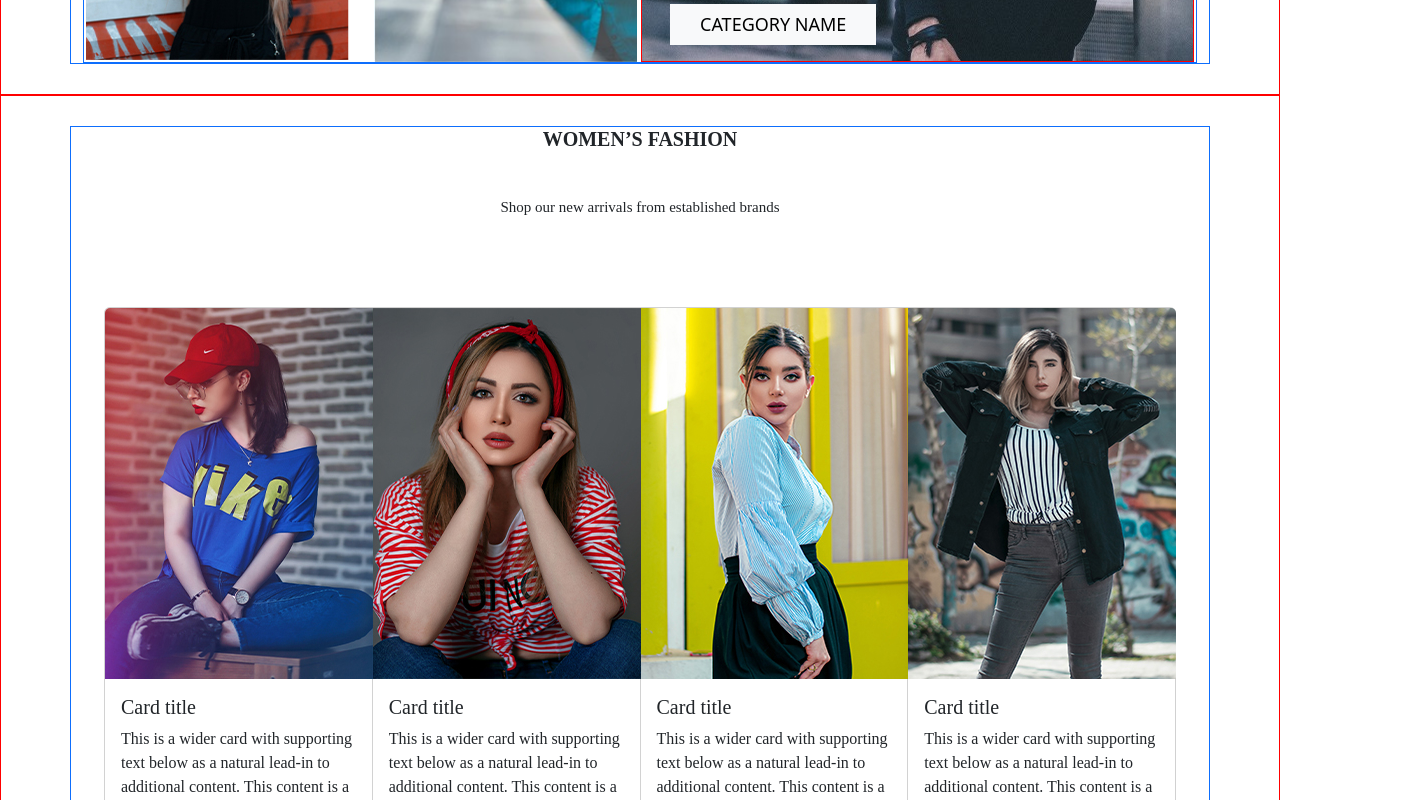
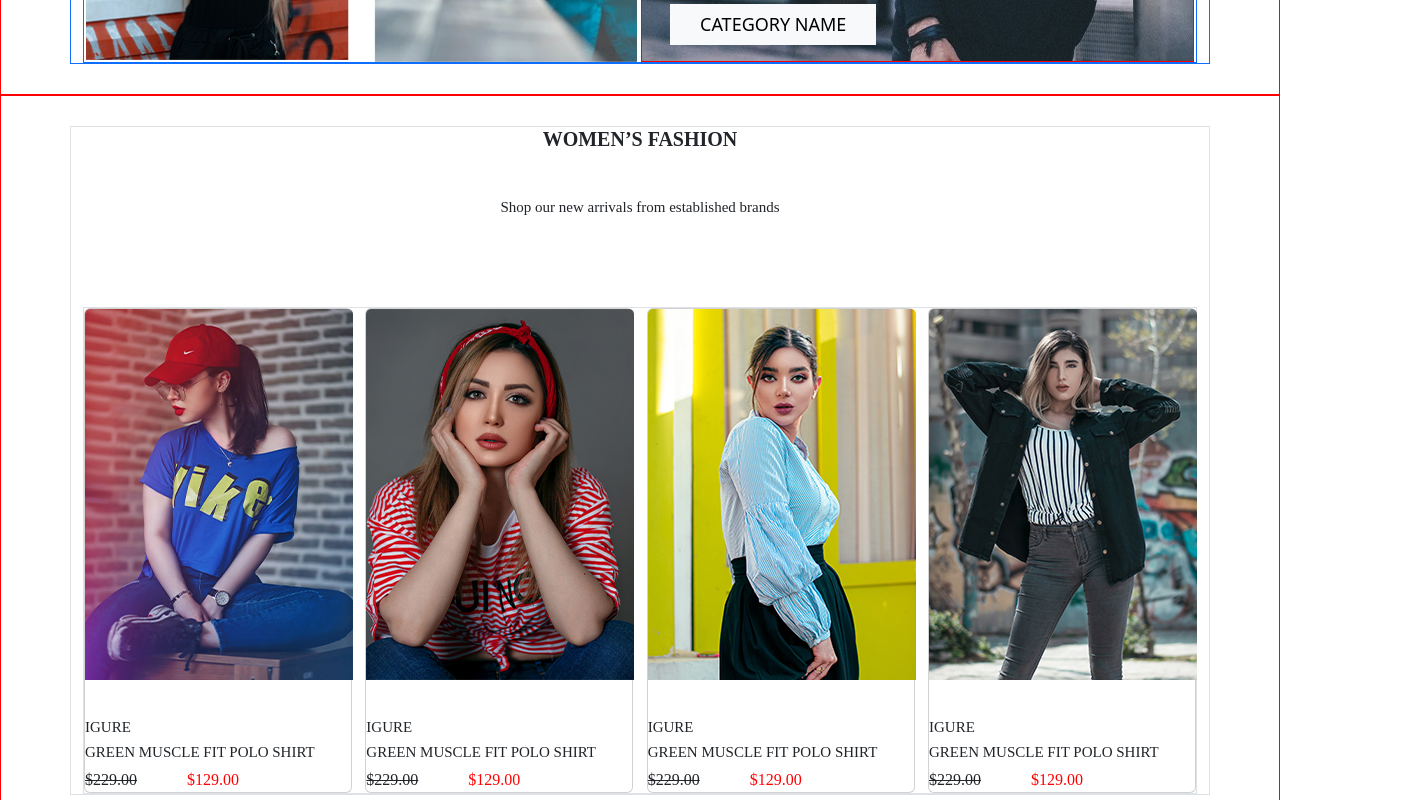
Before and after one commit to E-gap/ice-cream-polar-site, a React (Create React App) app: page / in a window 1280 px wide. Shown: the part 1380-2180 px from the top of the page, 1401 px wide, since content can reach past the window. Built offline with nearby package versions, Linux system fonts and the light colour scheme.

Commit message:
women section complete

```diff
--- a/src/components/MainSection/MainSection.jsx
+++ b/src/components/MainSection/MainSection.jsx
@@ -1,27 +1,53 @@
 import css from "./MainSection.module.css";
 import Container from "react-bootstrap/Container";
 import Button from "react-bootstrap/Button";
+import Row from "react-bootstrap/Row";
+import Col from "react-bootstrap/Col";
 
 const MainSection = () => {
   return (
     <section className={css.mainSection}>
-      <Container className="border border-primary">
-        <div className={css.mainInfo}>
-          <p className={css.text}>NEW TREND</p>
-          <p className={`${css.text} ${css.mainText}`}>COLLUSION</p>
-          <p className={`${css.text} ${css.lastText}`}>
-            An exclusive selection of this season's trends.
-          </p>
-          <Button variant="dark" className={`${css.button} ${css.firstButton}`}>
-            DISCOVER
-          </Button>
-          <Button variant="dark" className={css.button}>
-            SHOP NOW
-          </Button>
-        </div>
+      <Container
+        className="border border-primary h-100"
+        style={{ paddingTop: "426px" }}
+      >
+        <Row className="d-flex justify-content-end">
+          <Col xs="auto">
+            <p className={css.text}>NEW TREND</p>
+            <p className={`${css.text} ${css.mainText}`}>COLLUSION</p>
+            <p className={`${css.text} ${css.lastText}`}>
+              An exclusive selection of this season's trends.
+            </p>
+            <Button
+              variant="dark"
+              className={`${css.button} ${css.firstButton}`}
+            >
+              DISCOVER
+            </Button>
+            <Button variant="dark" className={css.button}>
+              SHOP NOW
+            </Button>
+          </Col>
+        </Row>
       </Container>
     </section>
   );
 };
 
 export default MainSection;
+
+{
+  /* <div className={css.mainInfo}>
+  <p className={css.text}>NEW TREND</p>
+  <p className={`${css.text} ${css.mainText}`}>COLLUSION</p>
+  <p className={`${css.text} ${css.lastText}`}>
+    An exclusive selection of this season's trends.
+  </p>
+  <Button variant="dark" className={`${css.button} ${css.firstButton}`}>
+    DISCOVER
+  </Button>
+  <Button variant="dark" className={css.button}>
+    SHOP NOW
+  </Button>
+</div>; */
+}
--- a/src/components/MainSection/MainSection.module.css
+++ b/src/components/MainSection/MainSection.module.css
@@ -3,8 +3,6 @@
   height: 745px;
   background-image: url("../../images/mainsection-bg.jpg");
   background-size: cover;
-  padding-left: 908px;
-  padding-top: 426px;
 }
 
 .text {
--- a/src/components/WomenSection/WomenSection.jsx
+++ b/src/components/WomenSection/WomenSection.jsx
@@ -18,77 +18,73 @@ import woman_4 from "../../images/woman_4.jpg";
 const WomanSection = () => {
   return (
     <section className={css.womenSection}>
-      <Container className="d-flex flex-column align-items-center border border-primary">
+      <Container className="d-flex flex-column align-items-center border">
         <h1 className={css.sectionHeadline}>WOMEN’S FASHION</h1>
         <p className={css.sectionInfo}>
           Shop our new arrivals from established brands
         </p>
-        <CardGroup>
+        <Row className="d-flex justify-content-between border w-100">
+          <Col xs="auto p-0">
             <Card style={{ width: "268px" }}>
               <Card.Img variant="top" src={woman_1} className={css.image} />
-            <Card.Body>
-              <Card.Title>Card title</Card.Title>
-              <Card.Text>
-                This is a wider card with supporting text below as a natural
-                lead-in to additional content. This content is a little bit
-                longer.
+              <Card.Body className="p-0">
+                <Card.Title className={css.cardTitle}>IGURE</Card.Title>
+                <Card.Text className={css.cardText}>
+                  GREEN MUSCLE FIT POLO SHIRT
                 </Card.Text>
-              <Card.Text>
-                This is a wider card with supporting text below as a natural
-                lead-in to additional content. This content is a little bit
-                longer.
+                <Card.Text className={css.cardPrice}>
+                  <span className={css.cardFormerPrice}>$229.00</span>
+                  <span className={css.cardActualPrice}>$129.00</span>
                 </Card.Text>
               </Card.Body>
             </Card>
+          </Col>
+          <Col xs="auto p-0">
             <Card style={{ width: "268px" }}>
               <Card.Img variant="top" src={woman_2} className={css.image} />
-            <Card.Body>
-              <Card.Title>Card title</Card.Title>
-              <Card.Text>
-                This is a wider card with supporting text below as a natural
-                lead-in to additional content. This content is a little bit
-                longer.
+              <Card.Body className="p-0">
+                <Card.Title className={css.cardTitle}>IGURE</Card.Title>
+                <Card.Text className={css.cardText}>
+                  GREEN MUSCLE FIT POLO SHIRT
                 </Card.Text>
-              <Card.Text>
-                This is a wider card with supporting text below as a natural
-                lead-in to additional content. This content is a little bit
-                longer.
+                <Card.Text className={css.cardPrice}>
+                  <span className={css.cardFormerPrice}>$229.00</span>
+                  <span className={css.cardActualPrice}>$129.00</span>
                 </Card.Text>
               </Card.Body>
             </Card>
+          </Col>
+          <Col xs="auto p-0">
             <Card style={{ width: "268px" }}>
               <Card.Img variant="top" src={woman_3} className={css.image} />
-            <Card.Body>
-              <Card.Title>Card title</Card.Title>
-              <Card.Text>
-                This is a wider card with supporting text below as a natural
-                lead-in to additional content. This content is a little bit
-                longer.
+              <Card.Body className="p-0">
+                <Card.Title className={css.cardTitle}>IGURE</Card.Title>
+                <Card.Text className={css.cardText}>
+                  GREEN MUSCLE FIT POLO SHIRT
                 </Card.Text>
-              <Card.Text>
-                This is a wider card with supporting text below as a natural
-                lead-in to additional content. This content is a little bit
-                longer.
+                <Card.Text className={css.cardPrice}>
+                  <span className={css.cardFormerPrice}>$229.00</span>
+                  <span className={css.cardActualPrice}>$129.00</span>
                 </Card.Text>
               </Card.Body>
             </Card>
+          </Col>
+          <Col xs="auto p-0">
             <Card style={{ width: "268px" }}>
               <Card.Img variant="top" src={woman_4} className={css.image} />
-            <Card.Body>
-              <Card.Title>Card title</Card.Title>
-              <Card.Text>
-                This is a wider card with supporting text below as a natural
-                lead-in to additional content. This content is a little bit
-                longer.
+              <Card.Body className="p-0">
+                <Card.Title className={css.cardTitle}>IGURE</Card.Title>
+                <Card.Text className={css.cardText}>
+                  GREEN MUSCLE FIT POLO SHIRT
                 </Card.Text>
-              <Card.Text>
-                This is a wider card with supporting text below as a natural
-                lead-in to additional content. This content is a little bit
-                longer.
+                <Card.Text className={css.cardPrice}>
+                  <span className={css.cardFormerPrice}>$229.00</span>
+                  <span className={css.cardActualPrice}>$129.00</span>
                 </Card.Text>
               </Card.Body>
             </Card>
-        </CardGroup>
+          </Col>
+        </Row>
       </Container>
     </section>
   );
--- a/src/components/WomenSection/WomenSection.module.css
+++ b/src/components/WomenSection/WomenSection.module.css
@@ -20,4 +20,31 @@
 .image {
   width: 268px;
   height: 371px;
+  margin-bottom: 38px;
 }
+
+.cardTitle {
+  font-size: var(--min_font_size);
+  font-weight: 300;
+  margin-bottom: 5px;
+}
+
+.cardText {
+  font-size: var(--min_font_size);
+  font-weight: 600;
+  margin-bottom: 5px;
+}
+
+.cardText {
+  font-size: var(--min_font_size);
+  font-weight: 400;
+}
+
+.cardFormerPrice {
+  text-decoration: line-through;
+  margin-right: 50px;
+}
+
+.cardActualPrice {
+  color: red;
+}
```
Lines whose indentation alone changed are shown as unchanged.
